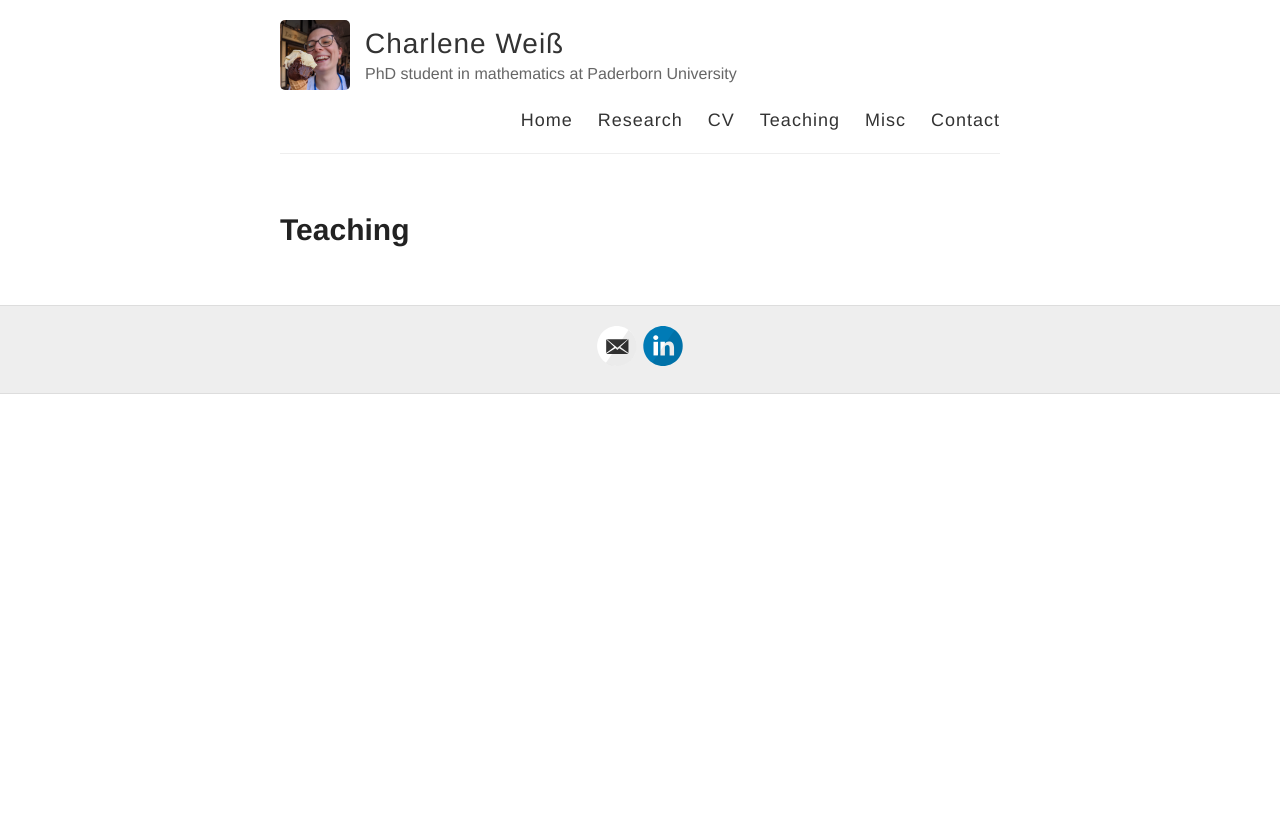
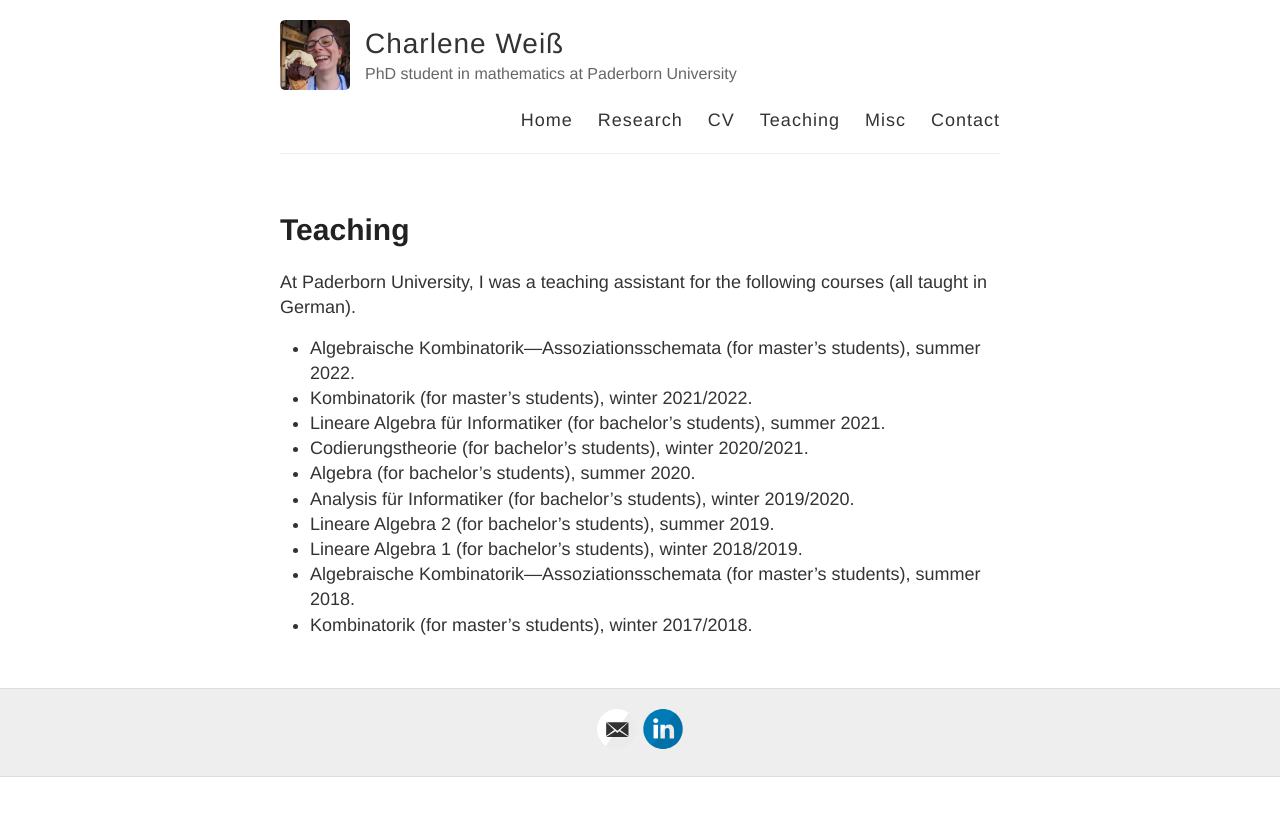
Before and after one commit to charleneweiss/charleneweiss.github.io, a Jekyll site: the page built from teaching.md, in a window 1280 px wide. Shown: the top 816 px of the page. Built offline with Jekyll 4.4.1, drawn with Linux system fonts in a browser that asks for light colours.

Commit message:
Update teaching.md

```diff
--- a/teaching.md
+++ b/teaching.md
@@ -3,3 +3,16 @@ layout: page
 title: Teaching
 permalink: /teaching/
 ---
+
+At Paderborn University, I was a teaching assistant for the following courses (all taught in German).
+
+- Algebraische Kombinatorik---Assoziationsschemata (for master's students), summer 2022.
+- Kombinatorik (for master's students), winter 2021/2022.
+- Lineare Algebra für Informatiker (for bachelor's students), summer 2021.
+- Codierungstheorie (for bachelor's students), winter 2020/2021.
+- Algebra (for bachelor's students), summer 2020.
+- Analysis für Informatiker (for bachelor's students), winter 2019/2020.
+- Lineare Algebra 2 (for bachelor's students), summer 2019.
+- Lineare Algebra 1 (for bachelor's students), winter 2018/2019.
+- Algebraische Kombinatorik---Assoziationsschemata (for master's students), summer 2018.
+- Kombinatorik (for master's students), winter 2017/2018.
```
